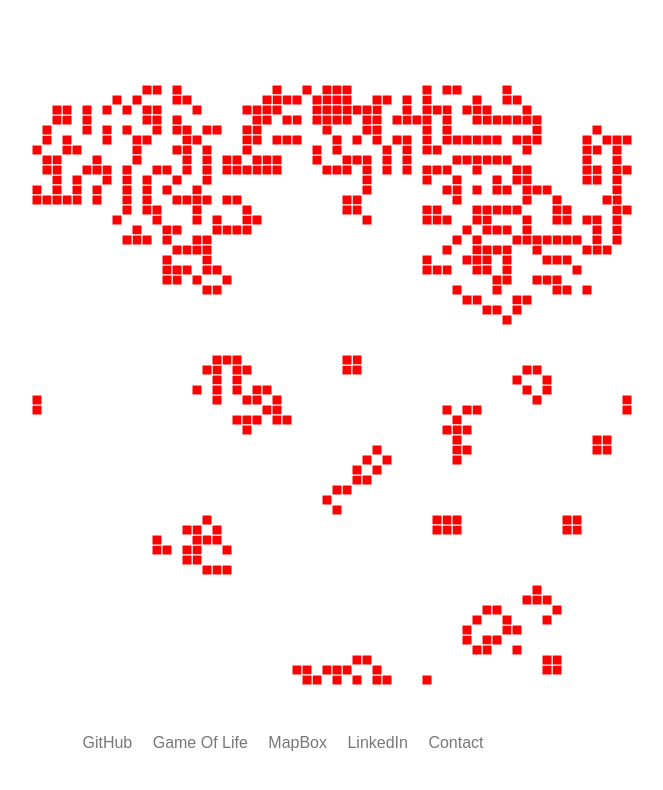
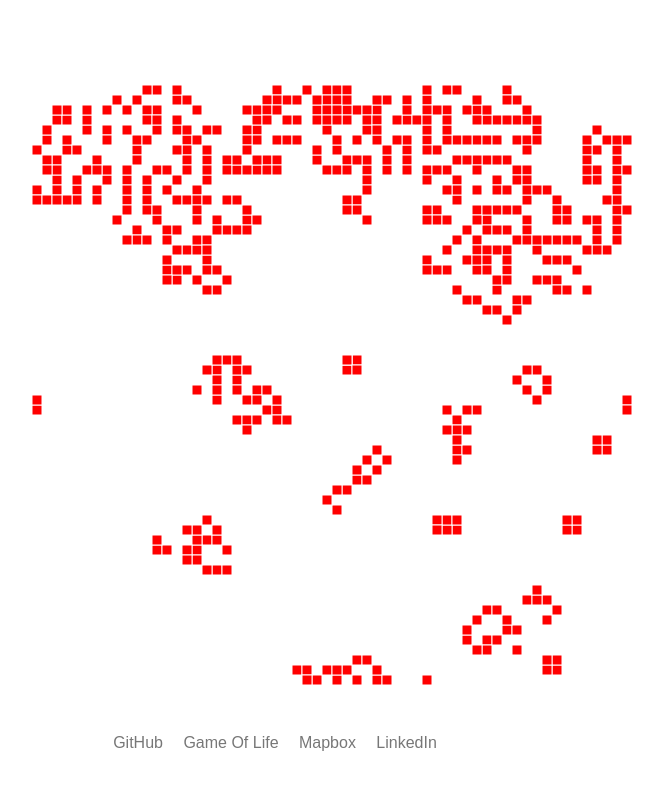
Before and after one commit to kalimar/golv2, a website: page index.html in a window 1280 px wide. Shown: the whole page, without its empty margins (357-1020 px from the left). Drawn offline with nearby package versions, Linux system fonts and the light colour scheme.

Commit message:
Add link to mapbox.

```diff
--- a/index.html
+++ b/index.html
@@ -27,9 +27,8 @@
     <div class="tc pb3">
       <a class="link gray f6 f5-ns dib mr3 hover-hot-pink" href="https://github.com/kalimar" title="GitHub">GitHub</a>
       <a class="link gray f6 f5-ns dib mr3 hover-hot-pink" href="https://kalimar.github.io/golv2/" title="Game Of Life">Game Of Life</a>
-      <a class="link gray f6 f5-ns dib mr3 hover-hot-pink" href="#" title="Mapbox">MapBox</a>
+      <a class="link gray f6 f5-ns dib mr3 hover-hot-pink" href="https://kalimar.github.io/mapbox/" title="Mapbox">Mapbox</a>
       <a class="link gray f6 f5-ns dib mr3 hover-hot-pink" href="https://www.linkedin.com/in/kalimarmaia/" title="LinkedIn">LinkedIn</a>
-      <a class="link gray f6 f5-ns dib hover-hot-pink" href="#" title="Contact">Contact</a>
     </div>
   </footer>
   <script type="text/javascript" src="scripts/jquery.min.js"></script>
```
